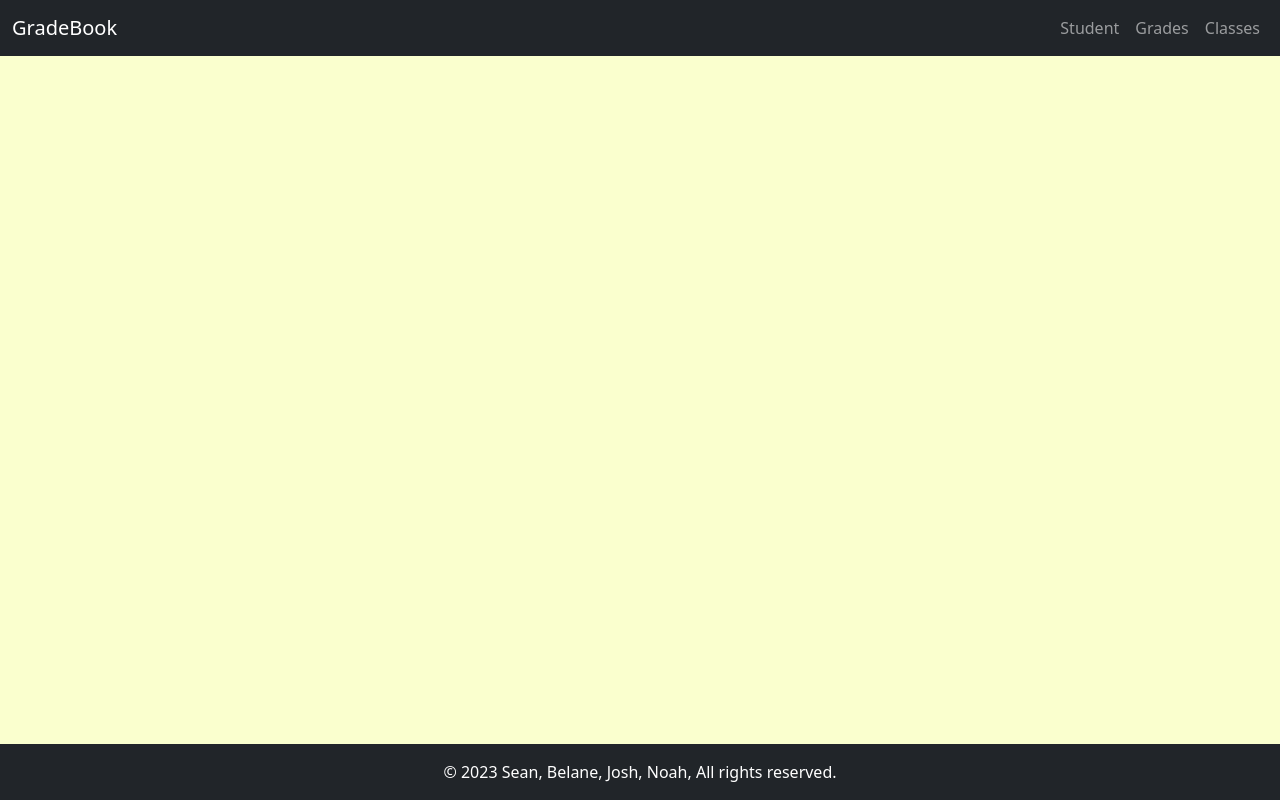
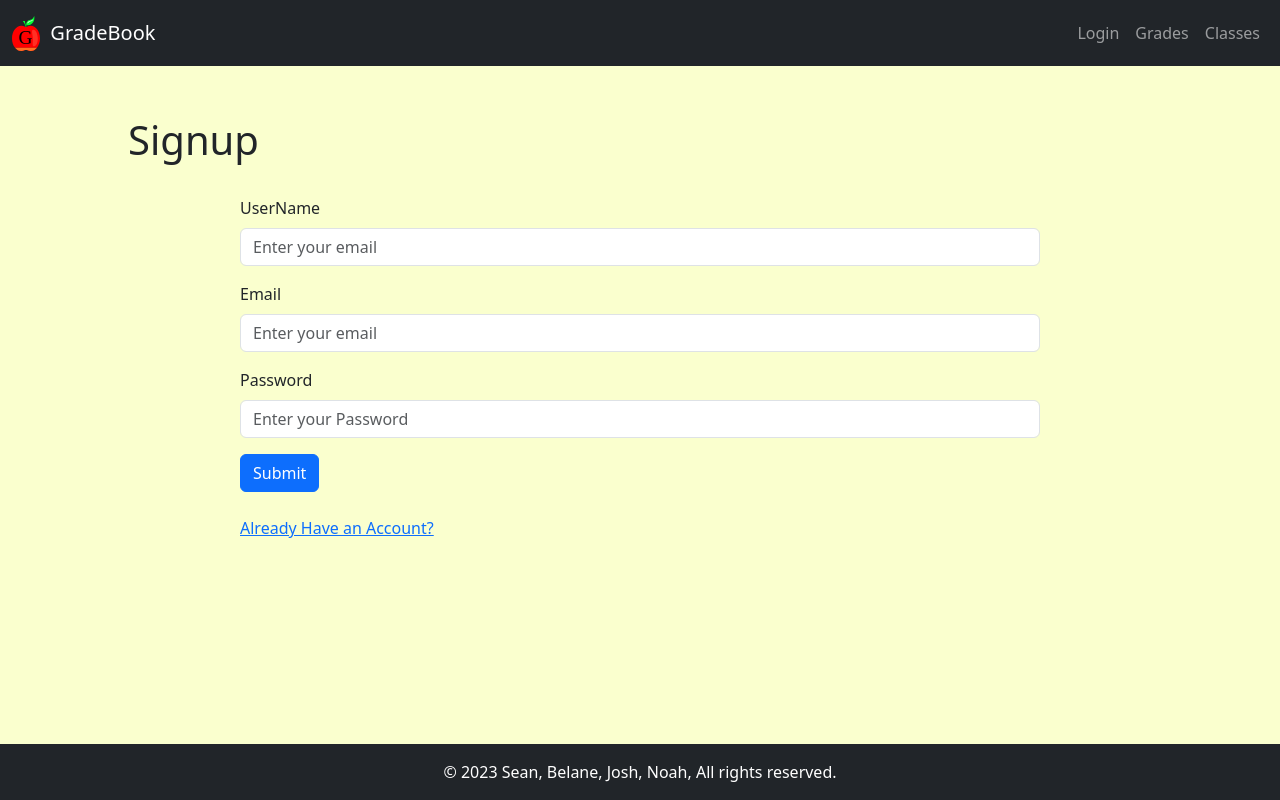
Before and after one commit to JoshuaMartinez1014/gradebook, a React (Create React App) app in the folder client/: page /signup in a window 1280 px wide. Built offline with nearby package versions, Linux system fonts and the light colour scheme.

Commit message:
added placeholder image to homepage, and created login and signup page(routes not setup)

```diff
--- a/client/src/App.jsx
+++ b/client/src/App.jsx
@@ -1,8 +1,7 @@
 /* import { UserContext } from "./ctx/UserContext"; */
 import { BrowserRouter as Router, Route, Routes } from "react-router-dom";
-import { HomePage } from "./pages";
-import { Header } from "./components";
-import { Footer } from "./components";
+import { HomePage, Login, Signup } from "./pages";
+import { Header, Footer } from "./components";
 import "./styles/global.css";
 
 function App() {
@@ -14,6 +13,8 @@ function App() {
           <div id="content-wrap">
             <Routes>
               <Route path="/" exact element={<HomePage />} />
+              <Route path="/login" exact element={<Login />} />
+              <Route path="/signup" element={<Signup />} />
             </Routes>
           </div>
           <Footer />
--- a/client/src/components/Header.jsx
+++ b/client/src/components/Header.jsx
@@ -1,24 +1,31 @@
 import React from "react";
 import { Navbar, Nav, Container } from "react-bootstrap";
 import { NavLink } from "react-router-dom";
+import GradeBookImage from "../img/Gradebook.svg";
+import "../styles/global.css";
 
 function Header(props) {
   return (
     <>
       <Navbar bg="dark" expand="lg" variant="dark">
-        <Container fluid>
-          <Navbar.Brand href="#home" className="flex-fill">
+        <Container fluid style={{ height: "50px" }}>
+          <Navbar.Brand href="/" className="flex-fill header-brand">
+            <img
+              src={GradeBookImage}
+              alt="apple with a letter G inside"
+              style={{ height: "35px", marginRight: "10px" }}
+            />{" "}
             GradeBook
           </Navbar.Brand>
           <Navbar.Toggle aria-controls="basic-navbar-nav" />
           <Navbar.Collapse id="basic-navbar-nav">
             <Nav className="ml-auto d-flex justify-content-end flex-fill">
               <NavLink
-                to="/"
+                to="/login"
                 className="nav-link"
                 /* activeClassName="active-link" */
               >
-                Student
+                Login
               </NavLink>
               <NavLink to="/projects" className="nav-link">
                 Grades
@@ -31,6 +38,7 @@ function Header(props) {
           </Navbar.Collapse>
         </Container>
       </Navbar>
+      <div className="water"></div>
     </>
   );
 }
--- a/client/src/pages/HomePage.jsx
+++ b/client/src/pages/HomePage.jsx
@@ -1,7 +1,16 @@
+import placeholder from "../img/placeholder.png";
+
 const HomePage = () => {
   return (
     <>
-      <div>Homepage is active</div>
+      <div style={{ textAlign: "center", fontSize: "4rem" }}>
+        Welcome to GradeBook
+      </div>
+      <img
+        src={placeholder}
+        alt="pencil wearing a top hat with the caption under construction"
+        style={{ height: "600px", display: "block", margin: "auto" }}
+      />
     </>
   );
 };
--- /dev/null
+++ b/client/src/pages/Login.jsx
@@ -0,0 +1,33 @@
+import { Container, Form, Button } from "react-bootstrap";
+
+function Login() {
+  return (
+    <>
+      <div style={{ marginTop: "50px" }}>
+        <h1 style={{ marginLeft: "10%" }}>Login</h1>
+        <Container className="d-flex justify-content-center mt-3">
+          <Form className="mt-3" style={{ width: "800px" }}>
+            <Form.Group className="mb-3">
+              <Form.Label>Email</Form.Label>
+              <Form.Control type="email" placeholder="Enter your email" />
+            </Form.Group>
+
+            <Form.Group className="mb-3">
+              <Form.Label>Password</Form.Label>
+              <Form.Control type="email" placeholder="Enter your Password" />
+            </Form.Group>
+
+            <Button variant="primary" type="submit">
+              Submit
+            </Button>
+            <br />
+            <br />
+            <a href="/signup">Or Sign Up Here!</a>
+          </Form>
+        </Container>
+      </div>
+    </>
+  );
+}
+
+export default Login;
--- /dev/null
+++ b/client/src/pages/Signup.jsx
@@ -0,0 +1,38 @@
+import { Container, Form, Button } from "react-bootstrap";
+
+function Signup() {
+  return (
+    <>
+      <div style={{ marginTop: "50px" }}>
+        <h1 style={{ marginLeft: "10%" }}>Signup</h1>
+        <Container className="d-flex justify-content-center mt-3">
+          <Form className="mt-3" style={{ width: "800px" }}>
+            <Form.Group className="mb-3">
+              <Form.Label>UserName</Form.Label>
+              <Form.Control type="email" placeholder="Enter your email" />
+            </Form.Group>
+
+            <Form.Group className="mb-3">
+              <Form.Label>Email</Form.Label>
+              <Form.Control type="email" placeholder="Enter your email" />
+            </Form.Group>
+
+            <Form.Group className="mb-3">
+              <Form.Label>Password</Form.Label>
+              <Form.Control type="email" placeholder="Enter your Password" />
+            </Form.Group>
+
+            <Button variant="primary" type="submit">
+              Submit
+            </Button>
+            <br />
+            <br />
+            <a href="/login">Already Have an Account?</a>
+          </Form>
+        </Container>
+      </div>
+    </>
+  );
+}
+
+export default Signup;
--- a/client/src/pages/index.js
+++ b/client/src/pages/index.js
@@ -1 +1,3 @@
 export { default as HomePage } from "./HomePage.jsx";
+export { default as Login } from "./Login.jsx";
+export { default as Signup } from "./Signup.jsx";
--- a/client/src/styles/global.css
+++ b/client/src/styles/global.css
@@ -14,6 +14,11 @@ html {
   flex: 1;
 }
 
+.header-brand {
+  display: flex;
+  align-items: center;
+}
+
 /* .active-link {
   color: white !important;
 }
```
Also changed, not shown: client/src/img/Gradebook.svg (added), client/src/img/placeholder.png (added).
